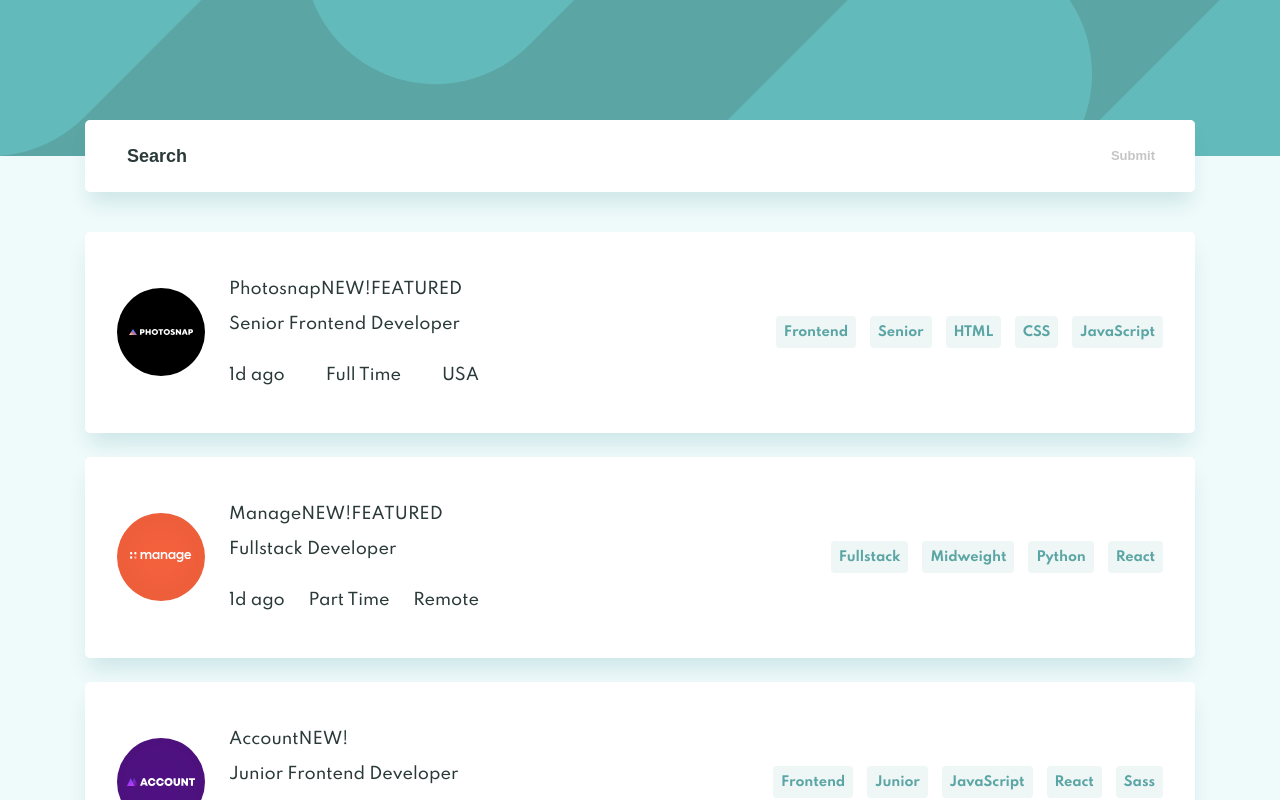
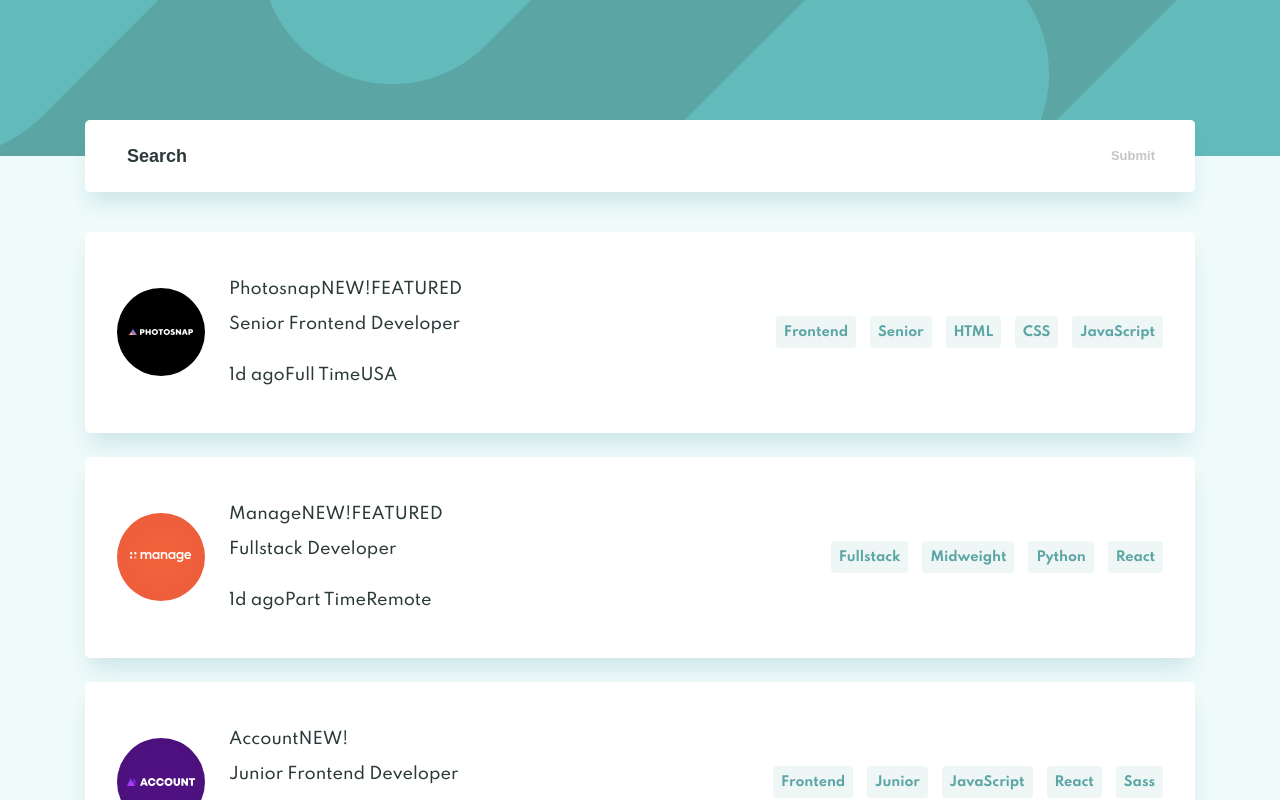
Before and after one commit to mishaszu/react-app-example, a React (Vite) app: page / in a window 1280 px wide. Shown: the top 800 px of the page. Built offline with nearby package versions, Linux system fonts and the light colour scheme.

Commit message:
Small fixes

```diff
--- a/src/App.tsx
+++ b/src/App.tsx
@@ -26,7 +26,6 @@ function App() {
 
   const onSubmit = (e: any) => {
     e.preventDefault();
-    console.log(e.target.search);
     const searchText = e.target.search.value;
     addTag(searchText);
     e.target.reset();
--- a/src/components/Banner.css
+++ b/src/components/Banner.css
@@ -1,6 +1,7 @@
 .banner {
   background-color: var(--green-dark);
-  background-image: url("/assets/top-background-mobile.svg");
+  background: url("/assets/top-background-mobile.svg") no-repeat center center;
+  background-size: cover;
   height: var(--banner-height-mobile);
   overflow: hidden;
   position: absolute;
@@ -9,7 +10,8 @@
   z-index: 0;
 
   @media not all and (hover: none) and (pointer: coarse){
-    background-image: url("/assets/top-background-desktop.svg");
+    background: url("/assets/top-background-desktop.svg") no-repeat center center;
+    background-size: cover;
     height: var(--banner-height-desktop);
   };
 }
--- a/src/components/JobCard.module.css
+++ b/src/components/JobCard.module.css
@@ -38,7 +38,7 @@
     flex-wrap: nowrap;
     gap: 24px;
     min-width: 362px;
-    width: 40%;
+    width: 50%;
   };
 }
 
@@ -109,7 +109,7 @@
 .extra-info {
   align-items: center;
   display: flex;
-  justify-content: space-between;
+  justify-content: flex-start;
   margin-bottom: 15px;
 
   @media not all and (hover: none) and (pointer: coarse){
@@ -121,6 +121,7 @@
     font-size: 15px;
     line-height: 24px;
     margin: 0px;
+    white-space: nowrap;
   }
 
   @nest & > .dot {
@@ -128,11 +129,14 @@
     border-radius: 50%;
     height: 4px;
     width: 4px;
+    margin: 0px 15px;
   }
 }
 
 .spacer {
-  flex: 1 0 40px;
+  @media not all and (hover: none) and (pointer: coarse){
+    flex: 1 0 40px;
+  };
 }
 
 .tags-wrapper {
--- a/src/components/SearchBar.module.css
+++ b/src/components/SearchBar.module.css
@@ -60,3 +60,7 @@
     }
   };
 }
+
+.active {
+  background-color: var(--green-light);
+}
--- a/src/components/SearchBar.tsx
+++ b/src/components/SearchBar.tsx
@@ -1,4 +1,4 @@
-import {FormEventHandler} from 'react';
+import {FormEventHandler, useState} from 'react';
 import s from './SearchBar.module.css'
 
 interface Props {
@@ -6,10 +6,27 @@ interface Props {
 }
 
 export default function SearchBar({onSubmit}: Props) {
+  const [value, setValue] = useState('');
+  const submit = (form: any) => {
+    setValue('');
+    onSubmit(form);
+  }
   return (
-    <form className={s["search-bar" ]}onSubmit={onSubmit}  autoComplete="off">
-      <input placeholder="Search" className={s["input"]} type="text" name="search" />
-      <button className={s["search-bar-button" ]}type="submit">Submit</button>
+    <form className={s["search-bar"]} onSubmit={submit} autoComplete="off">
+      <input
+        placeholder="Search"
+        className={s["input"]}
+        type="text"
+        name="search"
+        value={value}
+        onChange={e => setValue(e.target.value)}
+      />
+      <button
+        className={`${s["search-bar-button"]} ${value.length > 0 ? s['active'] : ''}`}
+        type="submit"
+      >
+        Submit
+      </button>
     </form>
   )
 }
```
